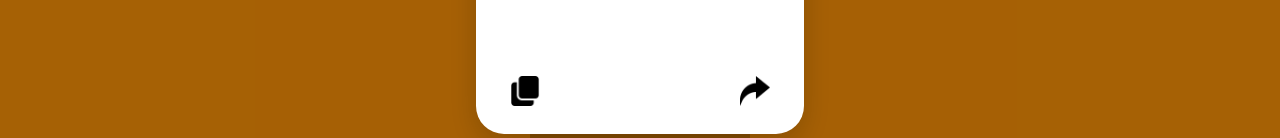
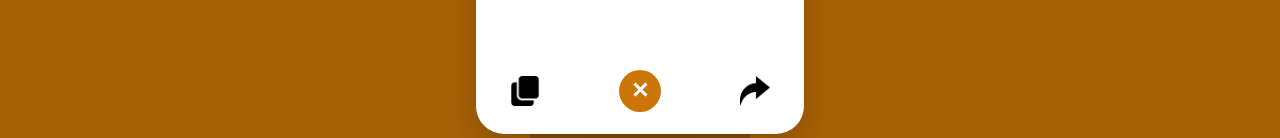
Before and after one commit to TomsProgramming/waarderingsapp, a Nuxt app: page /student/profiel in a window 1280 px wide. Both pictures are taken after a click on the button "Haal code op". Shown: the part 526-664 px from the top of the page. Built offline with nearby package versions, Linux system fonts and the light colour scheme.

Commit message:
sluitknop qr popup

```diff
--- a/app/pages/student/profiel.vue
+++ b/app/pages/student/profiel.vue
@@ -98,6 +98,10 @@ const { themaKleur, themaKleurDonker } = useThema()
 
                 <button class="copyBtn">
                     <img src="/img/copy.png" alt="Kopiëren" />
+                </button>
+
+                <button class="closeBtn" @click="showQrPopup = false">
+                    ✕
                 </button>
 
                 <button class="shareBtn" @click="shareQr">
@@ -417,4 +421,27 @@ const { themaKleur, themaKleurDonker } = useThema()
 .shareBtn:hover {
     transform: scale(1.08);
 }
+
+.closeBtn {
+    position: absolute;
+    left: 50%;
+    transform: translateX(-50%);
+    bottom: 22px;
+
+    width: 42px;
+    height: 42px;
+
+    border: none;
+    border-radius: 50%;
+    background-color: v-bind(themaKleurDonker);
+    color: white;
+
+    font-size: 22px;
+    font-weight: bold;
+    cursor: pointer;
+}
+
+.closeBtn:hover {
+    transform: translateX(-50%) scale(1.08);
+}
 </style>
```
